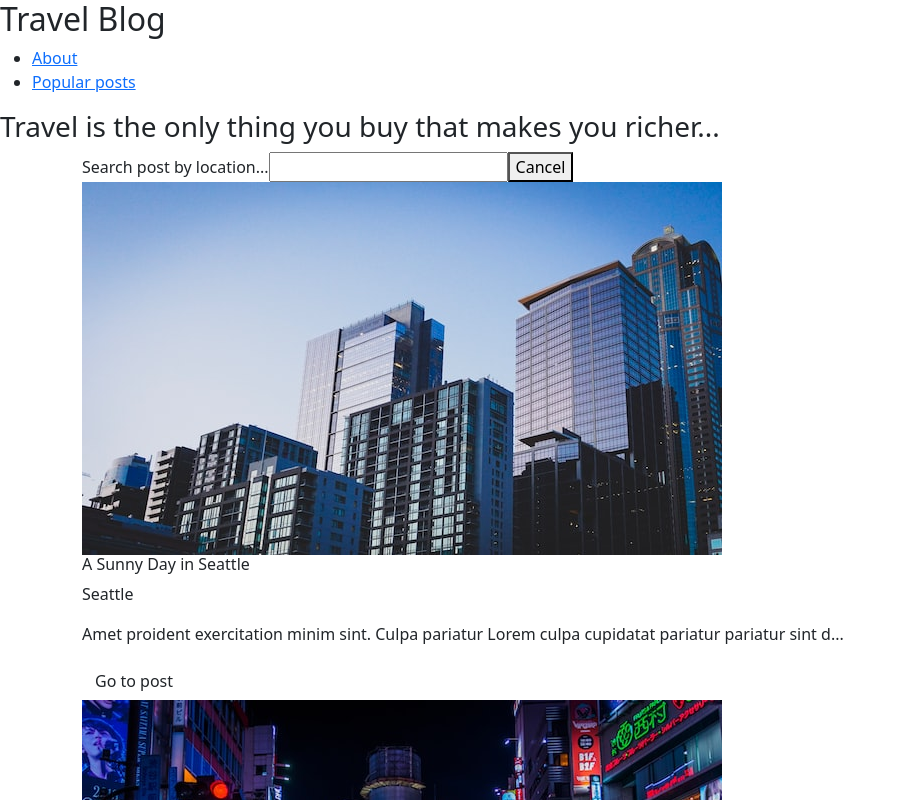
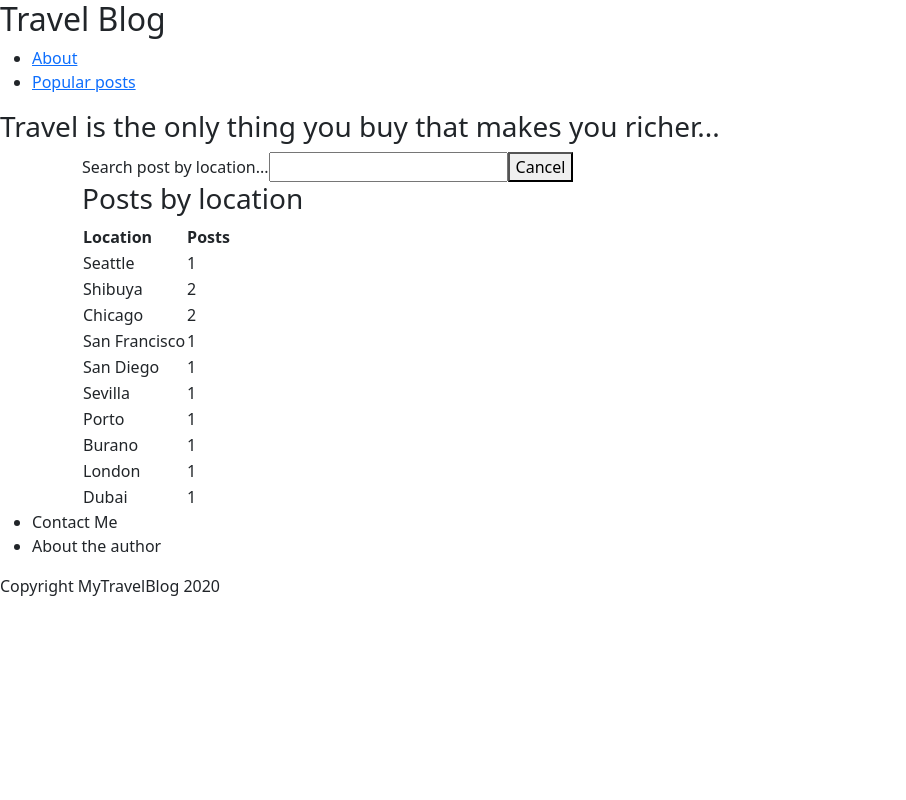
Before and after one commit to shanicegrif/lab-intro-to-bootstrap-w-react, a React (Vite) app: page / in a window 1280 px wide. Shown: the top 800 px of the page, without its empty margins (0-906 px from the left). Built offline with nearby package versions, Linux system fonts and the light colour scheme.

Commit message:
trying to add error message

```diff
--- a/src/Components/Travels.jsx
+++ b/src/Components/Travels.jsx
@@ -42,9 +42,17 @@ const Travels = () => {
         <button type="delete">Cancel</button>
       </form>
       <div>
-        {filteredPost.map((post) => (
-          <Card key={post.id} post={post} />
-        ))}
+        {filteredPost ? (
+          <div>
+            {filteredPost.map((post) => {
+              <Card key={post.id} post={post} />;
+            })}
+          </div>
+        ) : (
+          <div className="error">
+            <p>Something went wrong! Please try again later.</p>
+          </div>
+        )}
       </div>
       <div className="post-table">
         <h3>Posts by location</h3>
```
